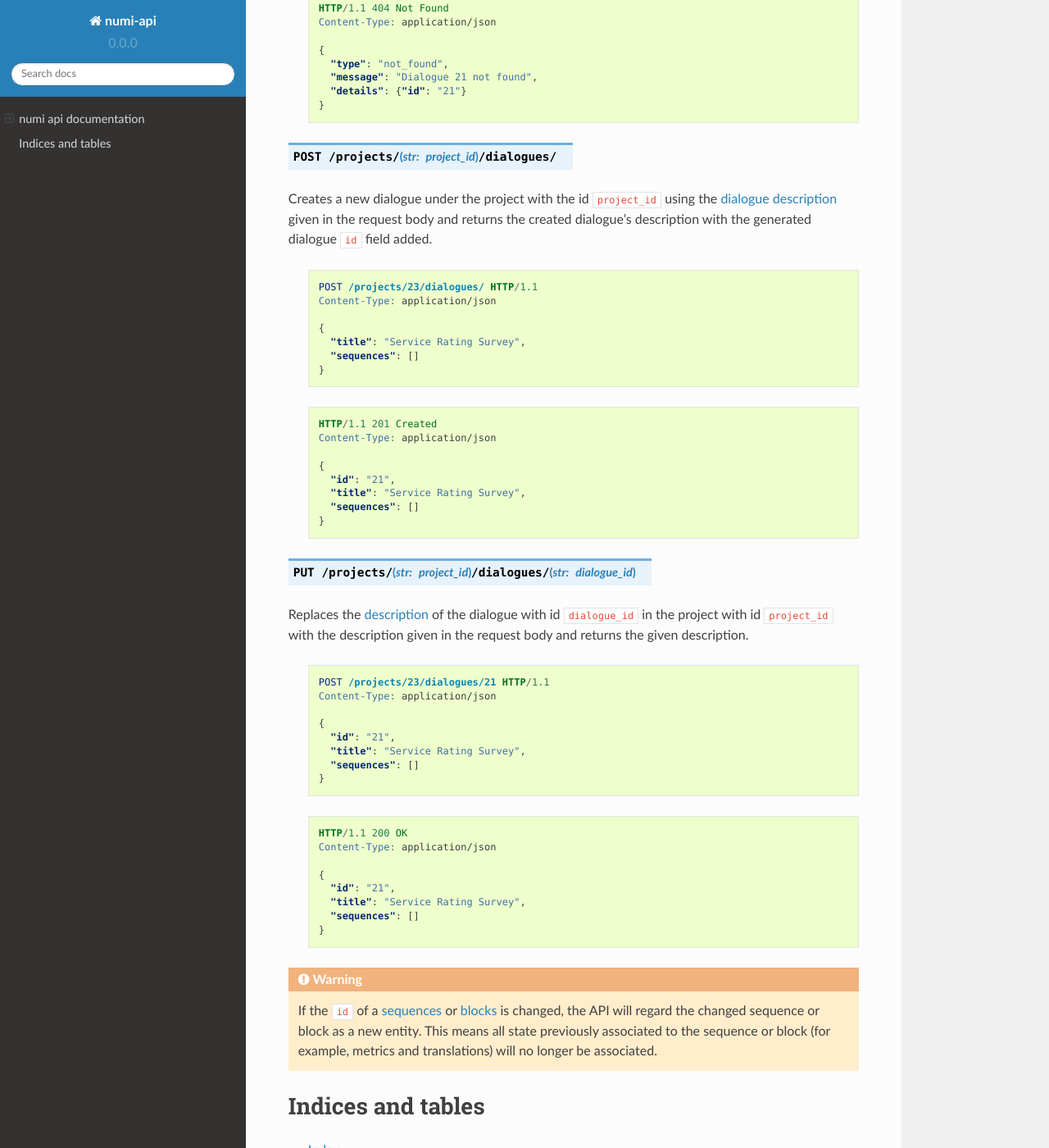
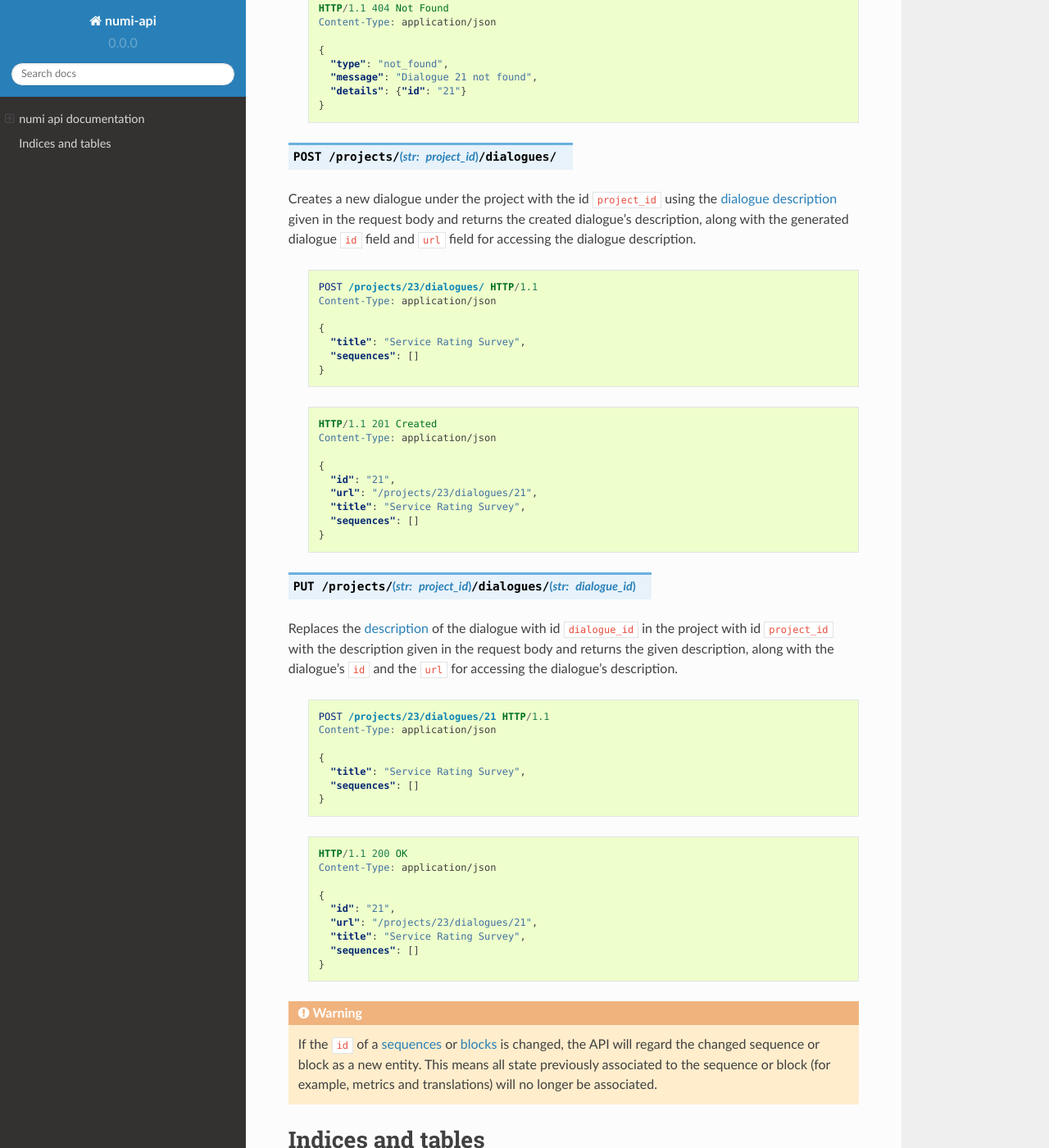
Before and after one commit to praekelt/numi-api, a Sphinx documentation site: the page built from docs/index.rst, in a window 1280 px wide and 1400 px high, scrolled down 4587 px. Shown: the whole window at 82% size. Built offline with Sphinx 7.4.7 and the Read the Docs theme 2.0.0, drawn with Linux system fonts in a browser that asks for light colours; some of the changed text lies outside the part shown.

Commit message:
Add a url field to dialogue description

```diff
--- a/docs/index.rst
+++ b/docs/index.rst
@@ -218,7 +218,7 @@ Dialogues
 
   :>json string id: The dialogue's identifier
   :>json string title: The dialogue's human-readable title
-  :>json string url: The dialogue's api url
+  :>json string url: API url for accessing the dialogue description.
 
 
 .. http:get:: /projects/(str:project_id)/dialogues/(str:dialogue_id)
@@ -255,7 +255,7 @@ If the dialogue isn't found, a ``404`` response will be given. The response body
 
 .. http:post:: /projects/(str:project_id)/dialogues/
 
-Creates a new dialogue under the project with the id ``project_id`` using the :ref:`dialogue description <data-dialogues>` given in the request body and returns the created dialogue's description with the generated dialogue ``id`` field added.
+Creates a new dialogue under the project with the id ``project_id`` using the :ref:`dialogue description <data-dialogues>` given in the request body and returns the created dialogue's description, along with the generated dialogue ``id`` field and ``url`` field for accessing the dialogue description.
 
   .. sourcecode:: http
 
@@ -274,13 +274,14 @@ Creates a new dialogue under the project with the id ``project_id`` using the :r
 
      {
        "id": "21",
+       "url": "/projects/23/dialogues/21",
        "title": "Service Rating Survey",
        "sequences": []
      }
 
 .. http:put:: /projects/(str:project_id)/dialogues/(str:dialogue_id)
 
-Replaces the :ref:`description <data-dialogues>` of the dialogue with id ``dialogue_id`` in the project with id ``project_id`` with the description given in the request body and returns the given description.
+Replaces the :ref:`description <data-dialogues>` of the dialogue with id ``dialogue_id`` in the project with id ``project_id`` with the description given in the request body and returns the given description, along with the dialogue's ``id`` and the ``url`` for accessing the dialogue's description.
 
   .. sourcecode:: http
 
@@ -300,6 +300,7 @@ Replaces the :ref:`description <data-dialogues>` of the dialogue with id ``dialo
 
      {
        "id": "21",
+       "url": "/projects/23/dialogues/21",
        "title": "Service Rating Survey",
        "sequences": []
      }
```
Also changed, not shown: other parts of docs/index.rst (+0 -1 lines), 1 other file.
